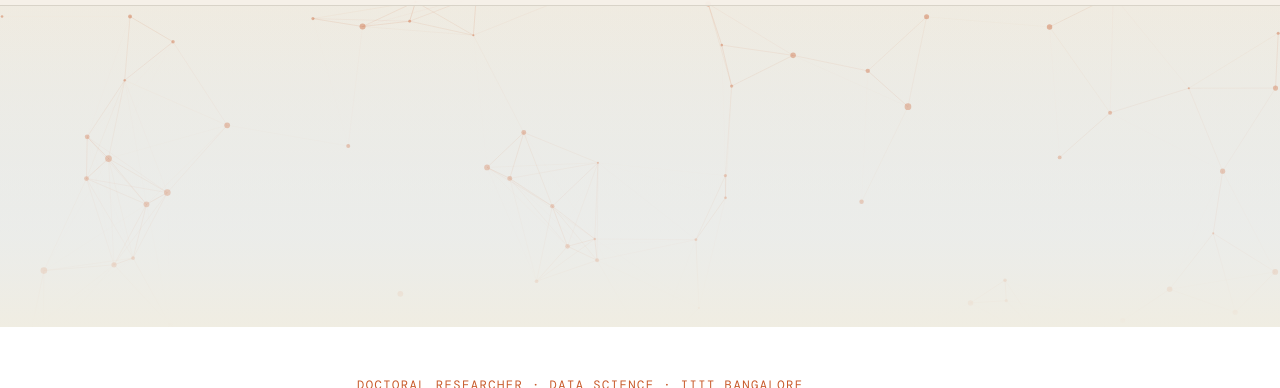
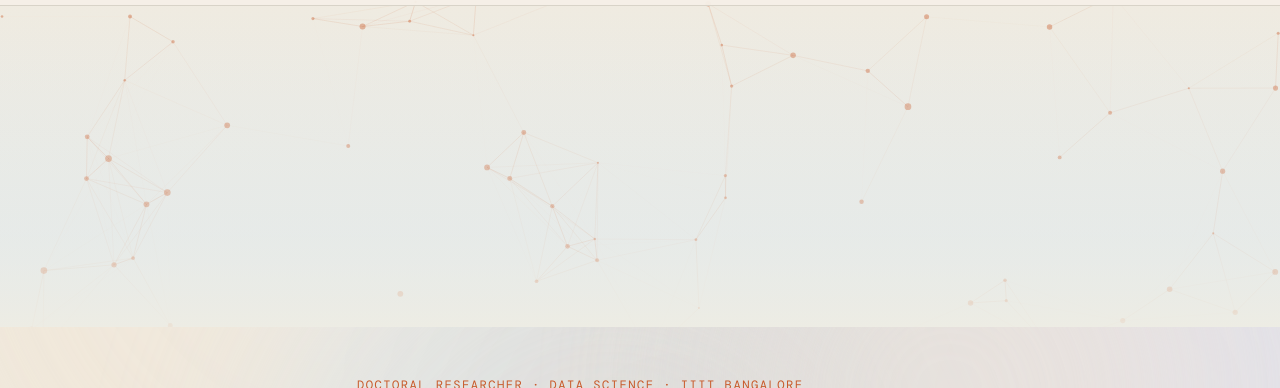
Before and after one commit to pooja-b-r/pooja-b-r.github.io, a plain HTML site: page index.html in a window 1280 px wide. Shown: the part 64-452 px from the top of the page. Drawn offline with nearby package versions, Linux system fonts and the light colour scheme.

Commit message:
Add files via upload

```diff
--- a/index.html
+++ b/index.html
@@ -84,7 +84,7 @@
   .header-banner canvas { display: block; width: 100%; height: 100%; }
   .header-banner-overlay {
     position: absolute; inset: 0;
-    background: linear-gradient(to bottom, rgba(245,240,232,0) 0%, rgba(245,240,232,0.5) 72%, rgba(240,237,226,1) 100%);
+    background: linear-gradient(to bottom, rgba(245,240,232,0) 0%, rgba(240,237,226,0.35) 72%, rgba(240,237,226,0.85) 100%);
   }
 
   /* ── PAGE WRAPPER ── */
@@ -472,6 +472,8 @@
 </style>
 </head>
 <body>
+<div id="progress-bar"></div>
+<div class="mesh-bg"><span></span><span></span><span></span><span></span><span></span></div>
 
 <!-- NAV -->
 <nav>
```
Also changed, not shown: activity.html (+4 -5 lines).
